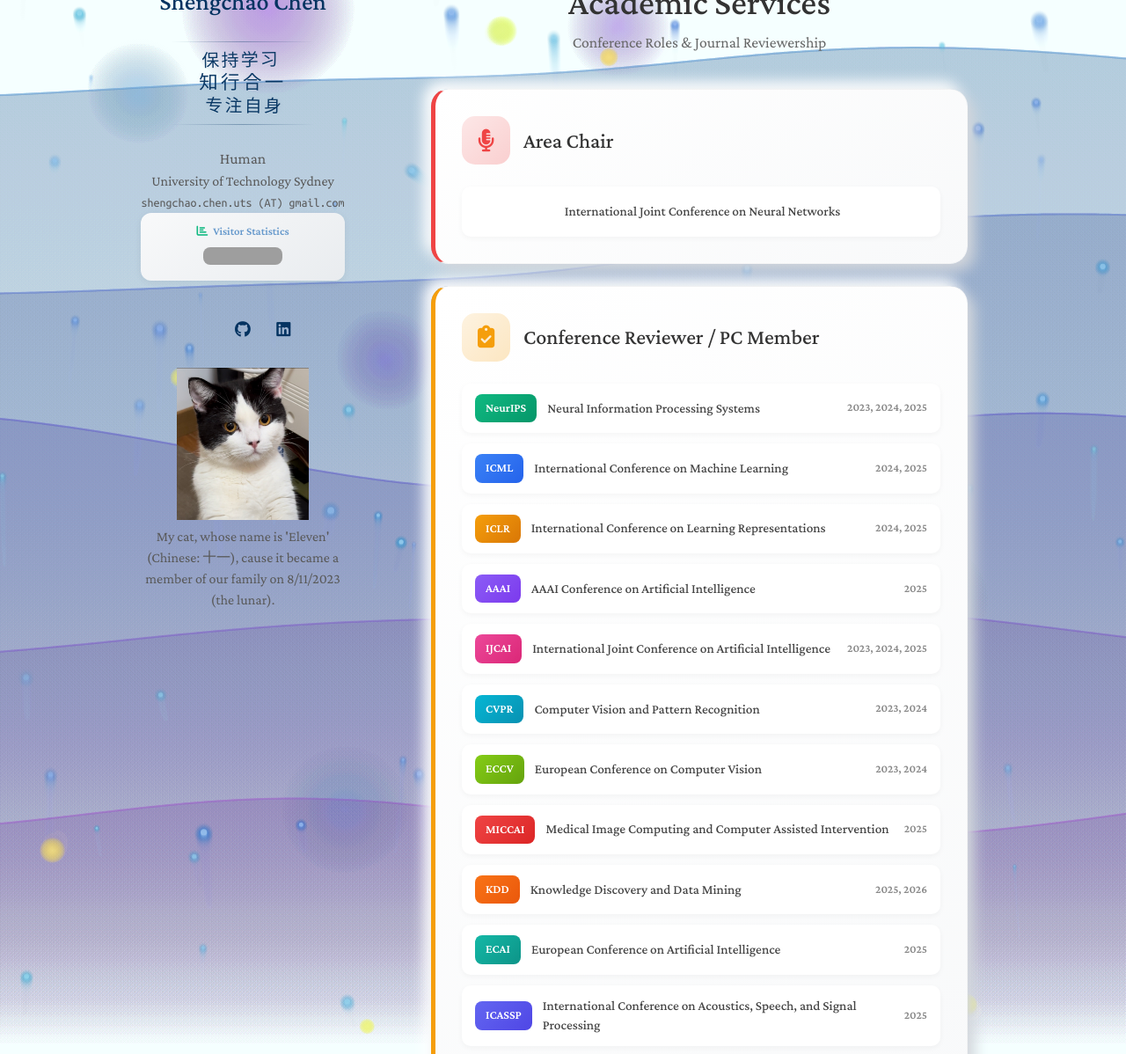
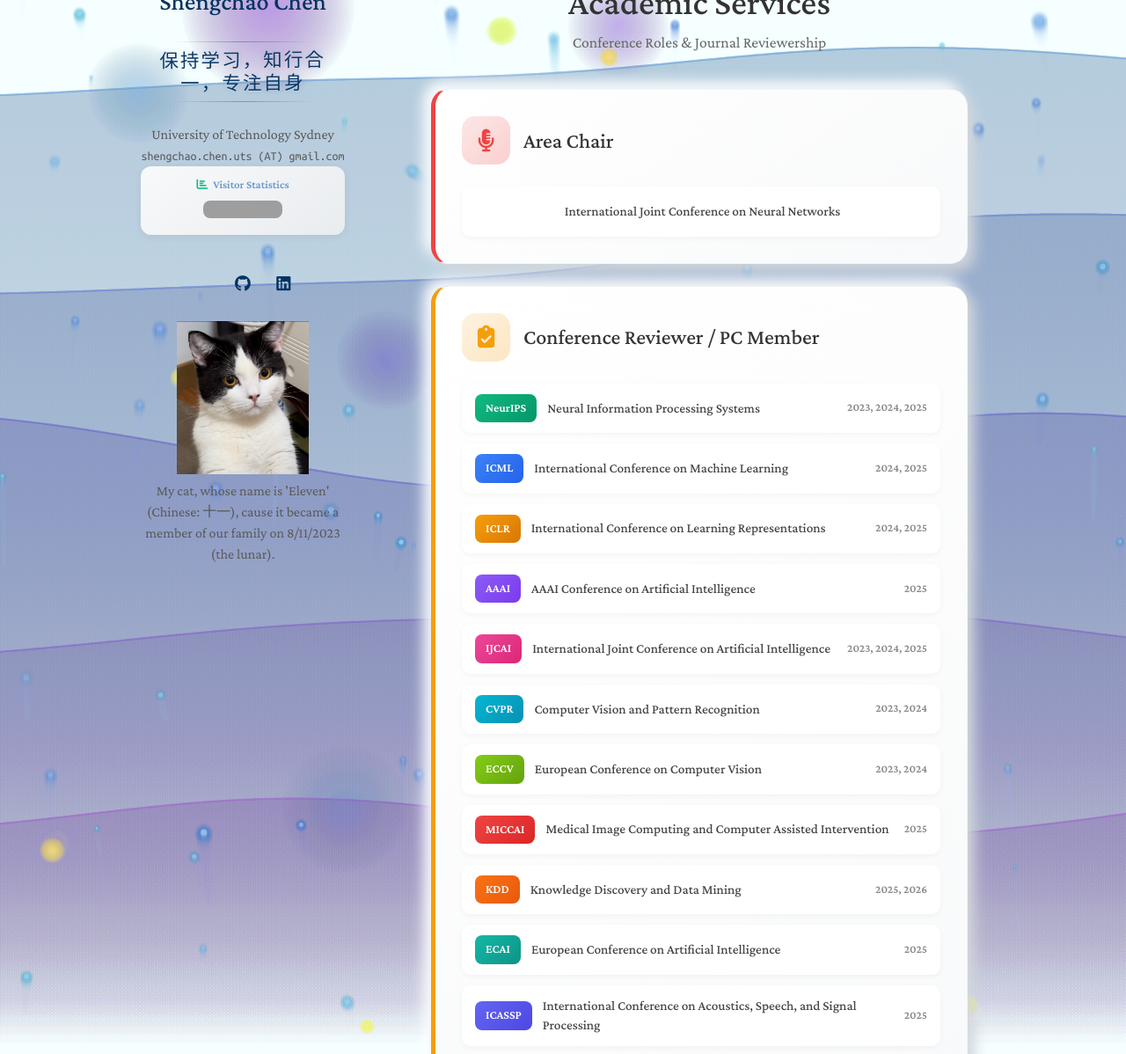
Before and after one commit to shengchaochen82/shengchaochen82.github.io, a Jekyll site: the page built from services.md, in a window 1280 px wide and 1400 px high. Shown: the part 202-1400 px from the top of the window at 88% size. Built offline with Jekyll 4.4.1, drawn with Linux system fonts in a browser that asks for light colours; some web fonts are replaced; a style sheet for code colours, icons or effects is not loaded; grey boxes are pictures that could not be loaded.

Commit message:
Polish motto styling and tighten Experiences/Talks card spacing

```diff
--- a/_includes/news.html
+++ b/_includes/news.html
@@ -62,8 +62,6 @@
         </div>
       </div>
     </div>
-
-    <div class="news-item" data-date="Jun 2025">
 
     <div class="news-item" data-date="Jun 2025">
       <div class="news-marker"></div>
--- a/_layouts/homepage.html
+++ b/_layouts/homepage.html
@@ -51,13 +51,12 @@
         <h1>{{ site.title }}</h1>
 
         <div class="personal-motto">
-          <span class="motto-line">保持学习</span>
-          <span class="motto-line">知行合一</span>
-          <span class="motto-line">专注自身</span>
+          <span class="motto-line">保持学习，知行合一，专注自身</span>
         </div>
 
-        {% if site.position %}
-        <position style="font-size:1.10rem;">{{ site.position }}</position>
+        {% assign position_text = site.position | default: "" | strip | downcase %}
+        {% if position_text != "" and position_text != "human" %}
+        <position style="font-size:1.10rem;">{{ site.position | strip }}</position>
         <br>
         {% endif %}
         {% if site.affiliation %}
@@ -162,25 +161,21 @@
       .motto-line {
         display: block;
         font-family: "Ma Shan Zheng", "LXGW WenKai", "STKaiti", "KaiTi", cursive;
-        font-size: 1.24rem;
-        line-height: 1.28;
-        letter-spacing: 0.12em;
+        font-size: 1.34rem;
+        line-height: 1.22;
+        letter-spacing: 0.1em;
         color: #043361;
         opacity: 0.97;
-        text-shadow: 0 1px 0 rgba(255, 255, 255, 0.25), 0 0 12px rgba(4, 51, 97, 0.08);
+        text-shadow: 0 1px 0 rgba(255, 255, 255, 0.32), 0 0 12px rgba(4, 51, 97, 0.16);
+        transform: rotate(-0.5deg);
       }
 
-      .motto-line:nth-child(2) {
-        font-size: 1.34rem;
-        letter-spacing: 0.16em;
-      }
-
-      .motto-line:nth-child(1) {
-        transform: translateX(-2px) rotate(-1deg);
-      }
-
-      .motto-line:nth-child(3) {
-        transform: translateX(2px) rotate(0.8deg);
+      @media (max-width: 768px) {
+        .motto-line {
+          font-size: 1.2rem;
+          letter-spacing: 0.06em;
+          transform: none;
+        }
       }
 
       /* Visitor Stats Styles */
```
Also changed, not shown: index.md (+15 -14 lines).
